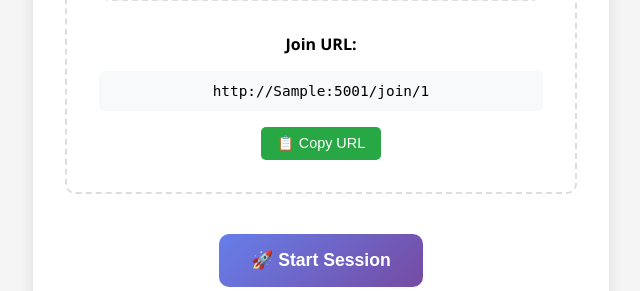
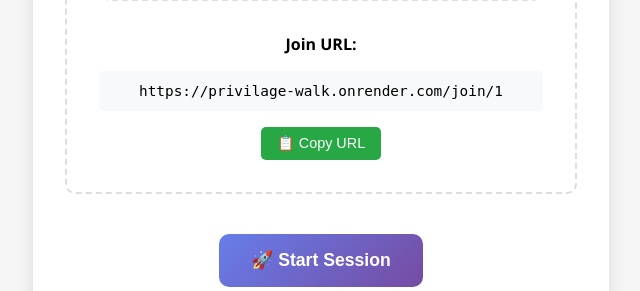
Before and after one commit to fred-dev/Privilage_walk, a Flask app: template templates/instructor.html in a window 1280 px wide. Shown: the part 934-1225 px from the top of the page, without its empty margins (7-647 px from the left). Run offline with Flask 3, Linux system fonts and the light colour scheme; the template is opened without the code that fills it: most values are stand-ins (such as "Sample title", 1, 10 or a date in 2020).

Commit message:
Fix join URLs to use Render domain only
- Remove local IP address from QR code generation
- Update instructor template to show Render domain URL
- Fix copyJoinURL function to use correct domain
- Simplify URL generation to always use privilage-walk.onrender.com

```diff
--- a/app.py
+++ b/app.py
@@ -216,31 +216,8 @@ def qr_code(session_id):
     if session_id not in active_sessions:
         return "Session not found", 404
 
-    # Get actual network IP address for local development
-    import socket
-    try:
-        # Create a socket to get the local IP address
-        s = socket.socket(socket.AF_INET, socket.SOCK_DGRAM)
-        # Connect to a remote address (doesn't actually send data)
-        s.connect(("8.8.8.8", 80))
-        local_ip = s.getsockname()[0]
-        s.close()
-    except:
-        # Fallback to hostname method
-        try:
-            hostname = socket.gethostname()
-            local_ip = socket.gethostbyname(hostname)
-        except:
-            local_ip = "127.0.0.1"
-
-    # Use local network IP for development, Render domain for production
-    port = int(os.environ.get('PORT', 5001))
-    if os.environ.get('RENDER', False):
-        # Production on Render
-        join_url = f'https://privilage-walk.onrender.com/join/{session_id}'
-    else:
-        # Local development
-        join_url = f'http://{local_ip}:{port}/join/{session_id}'
+    # Always use Render domain for production
+    join_url = f'https://privilage-walk.onrender.com/join/{session_id}'
 
     # Create QR code pointing to the correct URL
     qr = qrcode.QRCode(version=1, box_size=10, border=5)
--- a/templates/instructor.html
+++ b/templates/instructor.html
@@ -611,7 +611,7 @@
 
                 <div class="join-url">
                     <p><strong>Join URL:</strong></p>
-                    <div class="url-display" id="joinUrl">http://{{ network_ip }}:5001/join/{{ session_id }}</div>
+                    <div class="url-display" id="joinUrl">https://privilage-walk.onrender.com/join/{{ session_id }}</div>
                     <button class="copy-btn" onclick="copyJoinURL()">📋 Copy URL</button>
                 </div>
             </div>
@@ -1126,11 +1126,18 @@
 
         // Function to copy join URL to clipboard
         function copyJoinURL() {
-            const joinURL = `http://${networkIp}:5001/join/${sessionId}`;
-            navigator.clipboard.writeText(joinURL).then(function() {
+            const joinURL = `https://privilage-walk.onrender.com/join/${sessionId}`;
+            navigator.clipboard.writeText(joinURL).then(() => {
                 alert('Join URL copied to clipboard!');
-            }, function(err) {
-                console.error('Could not copy text: ', err);
+            }).catch(() => {
+                // Fallback for older browsers
+                const textArea = document.createElement('textarea');
+                textArea.value = joinURL;
+                document.body.appendChild(textArea);
+                textArea.select();
+                document.execCommand('copy');
+                document.body.removeChild(textArea);
+                alert('Join URL copied to clipboard!');
             });
         }
 
@@ -1235,7 +1242,7 @@
         }
 
         function copyJoinURL() {
-            const joinURL = `http://${networkIp}:5001/join/${sessionId}`;
+            const joinURL = `https://privilage-walk.onrender.com/join/${sessionId}`;
             navigator.clipboard.writeText(joinURL).then(() => {
                 alert('Join URL copied to clipboard!');
             }).catch(() => {
```
